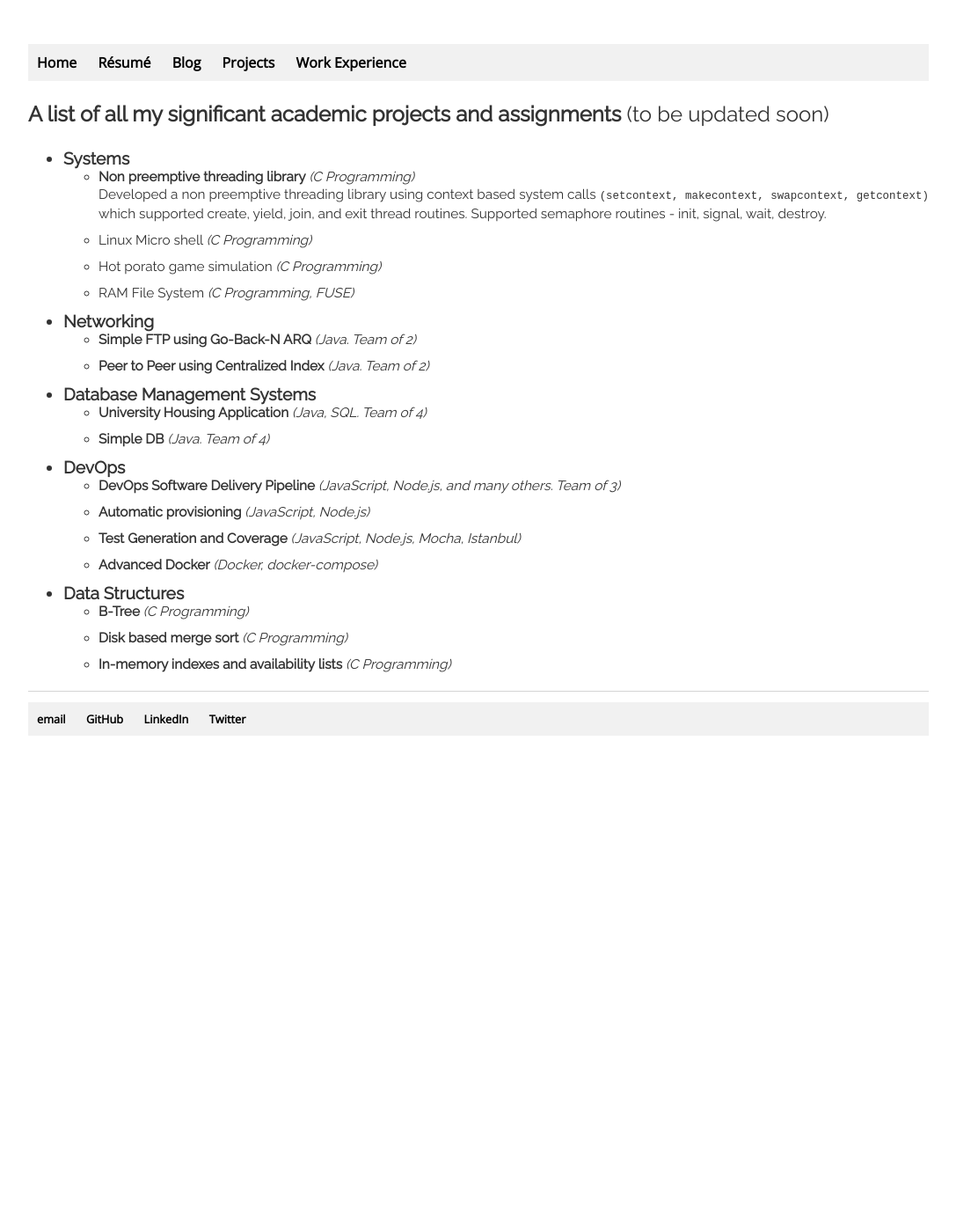
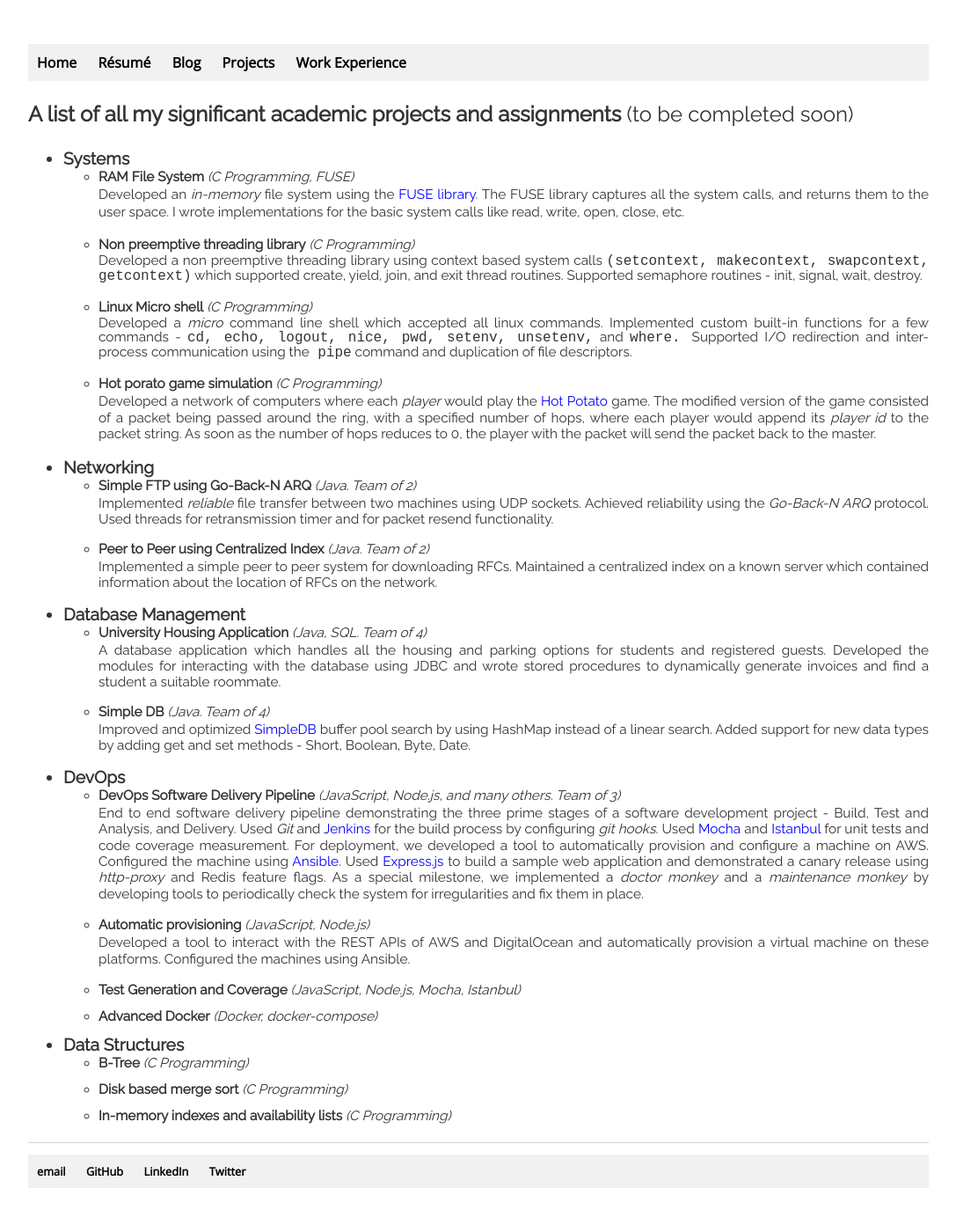
Before and after one commit to aneeshkher/aneeshkher.github.io, a Jekyll site: the page built from projects/index.html, in a window 1280 px wide. Shown: the whole page at 88% size, without its empty margins (96-1183 px from the left). Built offline with Jekyll 4.4.1, drawn with Linux system fonts in a browser that asks for light colours; before the commit the page ends 900 px from its top, so only the background shows below that.

Commit message:
Add text to projects page

```diff
--- a/blog/index.html
+++ b/blog/index.html
@@ -1,6 +1,6 @@
 ---
 layout: default
-title: "My Blog"
+title: "Aneesh's blog"
 ---
 <h1 class="header">{{ page.title }}</h1>
 <ul class="posts">
--- a/projects/index.html
+++ b/projects/index.html
@@ -3,70 +3,129 @@ layout: default
 title: "Aneesh's projects"
 ---
 
-<p class="para_gen" style="font-size: 1.5em"><b>A list of all my significant academic projects and assignments</b> (to be updated soon)</p>
+<p class="para_gen" style="font-size: 1.5em"><b>A list of all my significant academic projects and assignments</b> (to be completed soon)</p>
 
 <p>
 	<ul class="para_gen">
 		<li><b>Systems</b>
-			<ul style="font-size: 0.8em; line-height: 1.3em">
-				<li style="margin-bottom: 10px">
-					<b>Non preemptive threading library</b> <i>(C Programming)</i><br>
-					<div class="project_para_text">
-						Developed a non preemptive threading library using context based system calls <code>(setcontext, makecontext, swapcontext,
-						getcontext)</code> which supported create, yield, join, and exit thread routines. Supported semaphore routines - init, signal,
-						wait, destroy.
+			<ul style="font-size: 0.8em; line-height: 1.3em;">
+				<li style="margin-bottom: 17px;">
+					<b>RAM File System</b> <i>(C Programming, FUSE)</i>
+					<div style="margin-bottom: 17px;">
+						Developed an <i>in-memory</i> file system using the <a class="res" href="https://github.com/libfuse/libfuse">FUSE library</a>. The FUSE
+						library captures all the system calls, and returns them to the user space. I wrote implementations for the basic system calls like
+						read, write, open, close, etc.
 					</div>
 				</li>
-				<li style="margin-bottom: 10px">Linux Micro shell <i>(C Programming)</i></li>
-				<li style="margin-bottom: 10px">Hot porato game simulation <i>(C Programming)</i></li>
-				<li style="margin-bottom: 10px">RAM File System <i>(C Programming, FUSE)</i></li>
+				<li style="margin-bottom: 17px;">
+					<b>Non preemptive threading library</b> <i>(C Programming)</i><br>
+					<div style="line-height: 1.0em;">
+						Developed a non preemptive threading library using context based system calls <code><font size="4">(setcontext, makecontext,
+						swapcontext, getcontext)</font></code> which supported create, yield, join, and exit thread routines. Supported semaphore
+						routines - init, signal, wait, destroy.
+					</div>
+				</li>
+				<li style="margin-bottom: 17px;">
+					<b>Linux Micro shell</b> <i>(C Programming)</i><br>
+					<div style="line-height: 1.0em;">
+						Developed a <i>micro</i> command line shell which accepted all linux commands. Implemented custom built-in functions for a few
+						commands - <code><font size="4">cd, echo, logout, nice, pwd, setenv, unsetenv,</font></code> and <code><font size="4">where.
+						</font></code> Supported I/O redirection and inter-process communication using the<code><font size="4"> pipe</font></code>
+						command and duplication of file descriptors.
+					</div>
+				</li>
+				<li style="margin-bottom: 17px;">
+					<b>Hot porato game simulation</b> <i>(C Programming)</i>
+					<div style="line-height: 1.2em;">
+						Developed a network of computers where each <i>player</i> would play the
+						<a class="res" href="https://en.wikipedia.org/wiki/Hot_potato_(game)">Hot Potato</a> game. The modified version of the game consisted of a
+						packet being passed around the ring, with a specified number of hops, where each player would append its <i>player id</i> to
+						the packet string. As soon as the number of hops reduces to 0, the player with the packet will send the packet back to the master.
+					</div>
+				</li>
 			</ul>
 		</li>
 		<li><b>Networking</b>
-			<ul style="font-size: 0.8em; line-height: 1.3em">
-				<li style="margin-bottom: 10px">
+			<ul style="font-size: 0.8em; line-height: 1.3em;">
+				<li style="margin-bottom: 15px;">
 					<b>Simple FTP using Go-Back-N ARQ</b> <i>(Java. Team of 2)</i>
+					<div style="line-height: 1.2em">
+						Implemented <i>reliable</i> file transfer between two machines using UDP sockets. Achieved reliability using the
+						<i>Go-Back-N ARQ</i> protocol. Used threads for retransmission timer and for packet resend functionality.
+					</div>
 				</li>
-				<li style="margin-bottom: 10px">
+				<li style="margin-bottom: 15px;">
 					<b>Peer to Peer using Centralized Index</b> <i>(Java. Team of 2)</i>
+					<div style="line-height: 1.2em;">
+						Implemented a simple peer to peer system for downloading RFCs. Maintained a centralized index on a known server which
+						contained information about the location of RFCs on the network.
+					</div>
 				</li>
 			</ul>
 		</li>
-		<li><b>Database Management Systems</b>
-			<ul style="font-size: 0.8em; line-height: 1.3em">
-				<li style="margin-bottom: 10px">
+		<li><b>Database Management</b>
+			<ul style="font-size: 0.8em; line-height: 1.3em;">
+				<li style="margin-bottom: 15px;">
 					<b>University Housing Application</b> <i>(Java, SQL. Team of 4)</i>
+					<div style="line-height: 1.2em;">
+						A database application which handles all the housing and parking options for students and registered guests.
+						Developed the modules for interacting with the database using JDBC and wrote stored procedures to dynamically
+						generate invoices and find a student a suitable roommate.
+					</div>
 				</li>
-				<li style="margin-bottom: 10px">
+				<li style="margin-bottom: 15px;">
 					<b>Simple DB</b> <i>(Java. Team of 4)</i>
+					<div style="line-height: 1.2em;">
+						Improved and optimized <a class="res" href="http://www.cs.bc.edu/~sciore/simpledb/intro.html">SimpleDB</a> buffer pool
+						search by using HashMap instead of a linear search. Added support for new data types by adding get and set methods -
+						Short, Boolean, Byte, Date.
+					</div>
 				</li>
 			</ul>
 		</li>
 		<li><b>DevOps</b>
-			<ul style="font-size: 0.8em; line-height: 1.3em">
-				<li style="margin-bottom: 10px">
+			<ul style="font-size: 0.8em; line-height: 1.3em;">
+				<li style="margin-bottom: 17px;">
 					<b>DevOps Software Delivery Pipeline</b> <i>(JavaScript, Node.js, and many others. Team of 3)</i>
+					<div style="line-height: 1.2em">
+						End to end software delivery pipeline demonstrating the three prime stages of a software development
+						project - Build, Test and Analysis, and Delivery. Used <i>Git</i> and
+						<a class="res" href="https://jenkins-ci.org/" target="_blank">Jenkins</a> for the build process by configuring
+						<i>git hooks</i>. Used <a class="res" href="https://mochajs.org/" target="_blank">Mocha</a> and
+						<a class="res" href="https://gotwarlost.github.io/istanbul/" target="_blank">Istanbul</a> for unit tests and code coverage
+						measurement. For deployment, we developed a tool to automatically provision and configure a machine on AWS.
+						Configured the machine using <a class="res" href="http://www.ansible.com/" target="_blank">Ansible</a>.
+						Used <a href="http://expressjs.com/" class="res" target="_blank">Express.js</a> to build a sample web application and demonstrated
+						a canary release using <i>http-proxy</i> and <a href="http://redis.io/" class="res" target="_blank"></a>Redis feature flags.
+						As a special milestone, we implemented a
+						<i>doctor monkey</i> and a <i>maintenance monkey</i> by developing tools to periodically check the system
+						for irregularities and fix them in place.
+					</div>
 				</li>
-				<li style="margin-bottom: 10px">
+				<li style="margin-bottom: 17px;">
 					<b>Automatic provisioning</b> <i>(JavaScript, Node.js)</i>
+					<div style="line-height: 1.2em;">
+						Developed a tool to interact with the REST APIs of AWS and DigitalOcean and automatically provision a virtual machine
+						on these platforms. Configured the machines using Ansible.
+					</div>
 				</li>
-				<li style="margin-bottom: 10px">
+				<li style="margin-bottom: 10px;">
 					<b>Test Generation and Coverage</b> <i>(JavaScript, Node.js, Mocha, Istanbul)</i>
 				</li>
-				<li style="margin-bottom: 10px">
+				<li style="margin-bottom: 10px;">
 					<b>Advanced Docker</b> <i>(Docker, docker-compose)</i>
 				</li>
 			</ul>
 		</li>
 		<li><b>Data Structures</b>
-			<ul style="font-size: 0.8em; line-height: 1.3em">
-				<li style="margin-bottom: 10px">
+			<ul style="font-size: 0.8em; line-height: 1.3em;">
+				<li style="margin-bottom: 10px;">
 					<b>B-Tree</b> <i>(C Programming)</i>
 				</li>
-				<li style="margin-bottom: 10px">
+				<li style="margin-bottom: 10px;">
 					<b>Disk based merge sort</b> <i>(C Programming)</i>
 				</li>
-				<li style="margin-bottom: 10px">
+				<li style="margin-bottom: 10px;">
 					<b>In-memory indexes and availability lists</b> <i>(C Programming)</i>
 				</li>
 			</ul>
```
